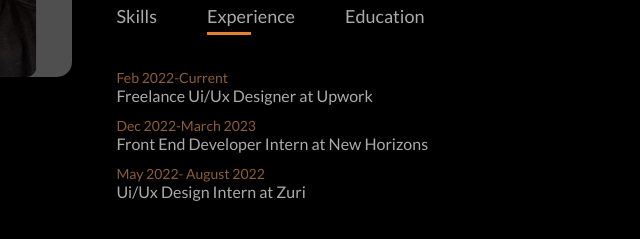
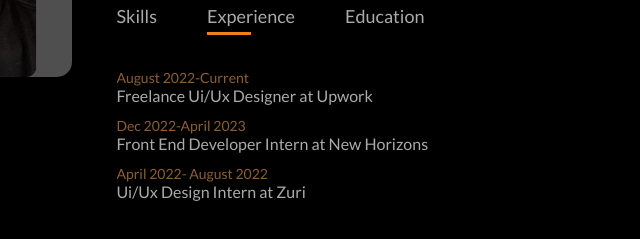
Before and after one commit to Kossy-a/Kosi-Portfolio, a plain HTML site: page index.html in a window 1280 px wide. Both pictures are taken after a click on the element "Experience". Shown: the part 1221-1460 px from the top of the page, 434-1074 px from the left. Drawn offline with Linux system fonts and the light colour scheme.

Commit message:
Update index.html

```diff
--- a/index.html
+++ b/index.html
@@ -57,14 +57,14 @@
                         </div>
                         <div class="tab-contents" id="Experience">
                             <ul>
-                                <li><span>Feb 2022-Current</span><br>Freelance Ui/Ux Designer at Upwork</li>
-                                <li><span>Dec 2022-March 2023</span><br>Front End Developer Intern at New Horizons</li>
-                                <li><span>May 2022- August 2022</span><br>Ui/Ux Design Intern at Zuri</li>
+                                <li><span>August 2022-Current</span><br>Freelance Ui/Ux Designer at Upwork</li>
+                                <li><span>Dec 2022-April 2023</span><br>Front End Developer Intern at New Horizons</li>
+                                <li><span>April 2022- August 2022</span><br>Ui/Ux Design Intern at Zuri</li>
                             </ul>
                         </div>
                         <div class="tab-contents" id="Education">
                             <ul>
-                                <li><span>May 2022</span><br>Ui/Ux Certification at Zuri</li>
+                                <li><span>April 2022</span><br>Ui/Ux Certification at Zuri</li>
                                 <li><span>Nov 2022</span><br>Google Ux Design Certification</li>
                                 <li><span>Oct 2022</span><br>Ux Design Certification at Treasure Hall</li>
                             </ul>
@@ -159,7 +159,7 @@
                     <a href="https://twitter.com/kossyangelo?t=91VVt_8uZo4X4MZe4bztfA&s=09"><i class="fa-brands fa-twitter"></i></a>
                     <a href="https://www.behance.net/Kosi_Okutalukwe"><i class="fa-brands fa-behance"></i></a>
                 </div>
-                <a href="https://drive.google.com/file/d/1-8uA8S6SCTmsKiMGJmMwkjACnGjVbdrX/view?usp=share_link" class="btn">Download CV</a>
+                <a href="https://drive.google.com/file/d/1Od8Az1RP2d2b-frqzYCu3CweQyca9plW/view?usp=share_link" class="btn">Download CV</a>
             </div>
                 <div class="contact-right">
                     <form name="submit-to-google-sheet">
```
